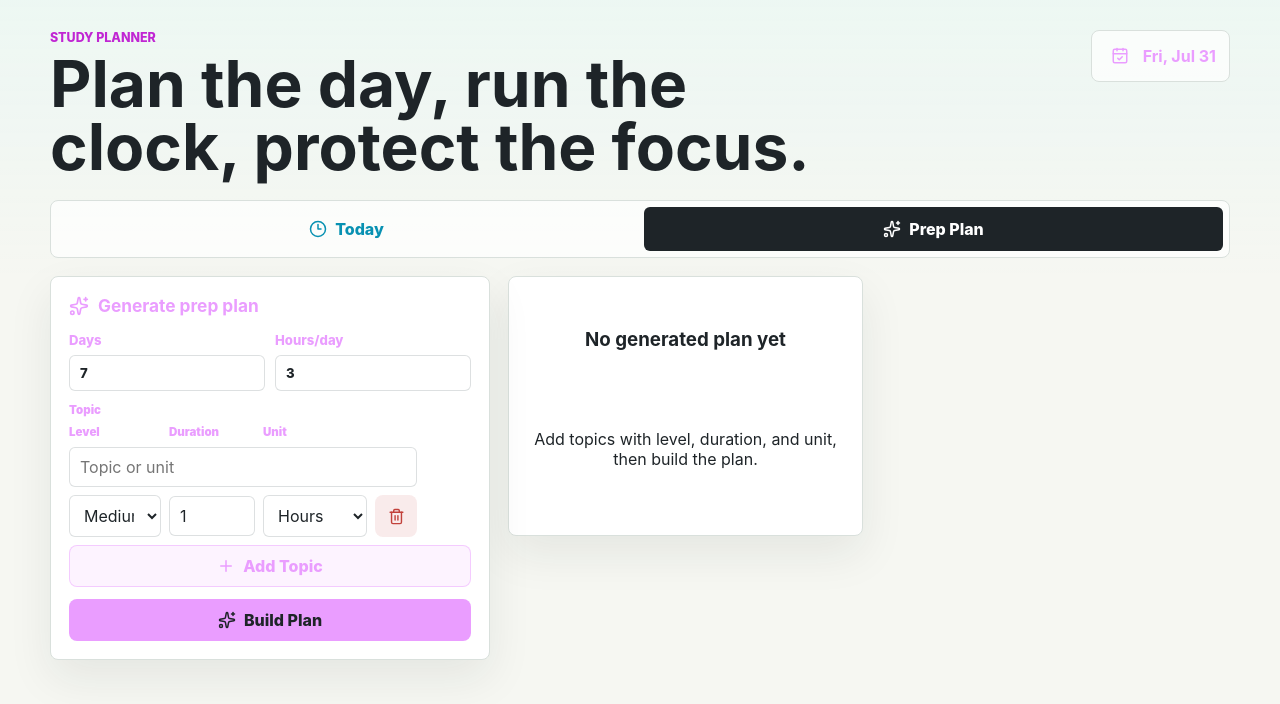
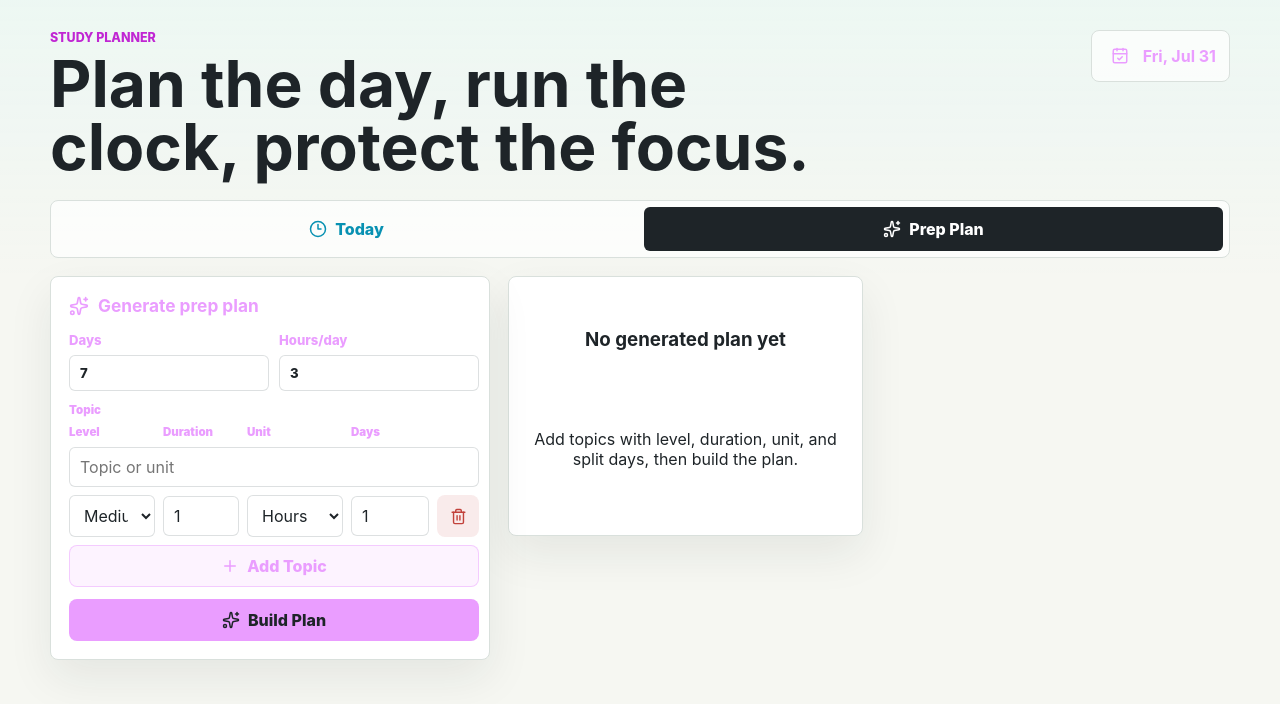
Before and after one commit to ajitaabhardwaj/Study-Planner, a Next.js app: page / in a window 1280 px wide. Both pictures are taken after a click on the button "Prep Plan". Shown: the top 704 px of the page. Built offline with nearby package versions, Linux system fonts and the light colour scheme.

Commit message:
Add prep topic split days

```diff
--- a/app/globals.css
+++ b/app/globals.css
@@ -569,7 +569,7 @@ select:focus {
 
 .topic-row {
   display: grid;
-  grid-template-columns: 92px 86px 104px 42px;
+  grid-template-columns: 86px 76px 96px 78px 42px;
   gap: 8px;
   align-items: center;
 }
@@ -962,7 +962,11 @@ select:focus {
   }
 
   .topic-row select[aria-label="Time unit"] {
-    grid-column: span 2;
+    grid-column: span 1;
+  }
+
+  .topic-row input[aria-label="Days to complete"] {
+    grid-column: span 1;
   }
 
   .topic-row-head {
--- a/app/page.jsx
+++ b/app/page.jsx
@@ -35,6 +35,7 @@ const emptyPrepTopic = () => ({
   level: "medium",
   duration: 1,
   durationUnit: "hours",
+  splitDays: 1,
 });
 
 const emptyPrepDayItem = () => ({
@@ -325,6 +326,7 @@ export default function StudyPlanner() {
           title: topic.title.trim(),
           level: topic.level,
           minutes: durationUnit === "minutes" ? durationValue : durationValue * 60,
+          splitDays: Math.max(1, Math.floor(Number(topic.splitDays) || 1)),
           done: false,
           order: index,
         };
@@ -363,6 +365,32 @@ export default function StudyPlanner() {
     };
 
     topics.forEach((topic) => {
+      const requestedSplitDays = Math.min(days, topic.splitDays || 1);
+
+      if (requestedSplitDays > 1) {
+        const baseMinutes = Math.floor(topic.minutes / requestedSplitDays);
+        let remainder = topic.minutes % requestedSplitDays;
+
+        for (let index = 0; index < requestedSplitDays; index += 1) {
+          const chunkMinutes = baseMinutes + (remainder > 0 ? 1 : 0);
+          remainder -= remainder > 0 ? 1 : 0;
+          const preferredDay = plan[index];
+          const splitItem = {
+            ...topic,
+            id: uid(),
+            title: `${topic.title} - day ${index + 1}/${requestedSplitDays}`,
+            minutes: chunkMinutes,
+          };
+
+          if (usedForDay(preferredDay) + chunkMinutes <= dailyCapacity) {
+            preferredDay.items.push(splitItem);
+          } else {
+            addToBestDay(splitItem);
+          }
+        }
+        return;
+      }
+
       let remaining = topic.minutes;
       let part = 1;
       while (remaining > 0) {
@@ -733,6 +761,7 @@ function PrepView({
               <span>Level</span>
               <span>Duration</span>
               <span>Unit</span>
+              <span>Days</span>
               <span />
             </div>
             {prepForm.topics.map((topic) => (
@@ -768,6 +797,14 @@ function PrepView({
                   <option value="hours">Hours</option>
                   <option value="minutes">Minutes</option>
                 </select>
+                <input
+                  type="number"
+                  min="1"
+                  step="1"
+                  value={topic.splitDays || 1}
+                  onChange={(e) => updateTopic(topic.id, { splitDays: e.target.value })}
+                  aria-label="Days to complete"
+                />
                 <IconButton label="Remove" onClick={() => removeTopicRow(topic.id)} icon={Trash2} danger />
               </div>
             ))}
@@ -785,7 +822,7 @@ function PrepView({
 
       <div className="plan-board">
         {prepPlan.length === 0 ? (
-          <EmptyState title="No generated plan yet" text="Add topics with level, duration, and unit, then build the plan." />
+          <EmptyState title="No generated plan yet" text="Add topics with level, duration, unit, and split days, then build the plan." />
         ) : (
           prepPlan.map((day) => {
             const used = day.items.reduce((sum, item) => sum + item.minutes, 0);
```
Also changed, not shown: 1 other file (tests, documents, lock files or other folders).
